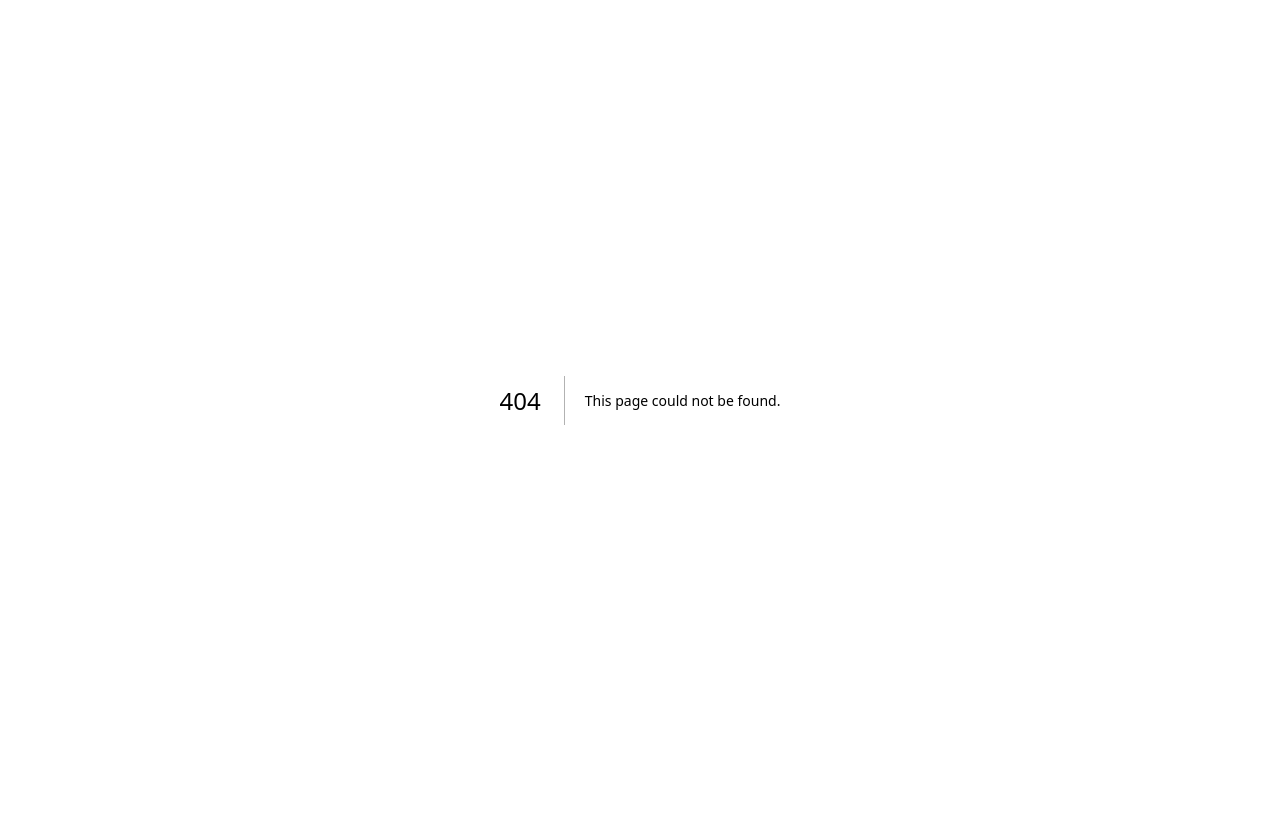
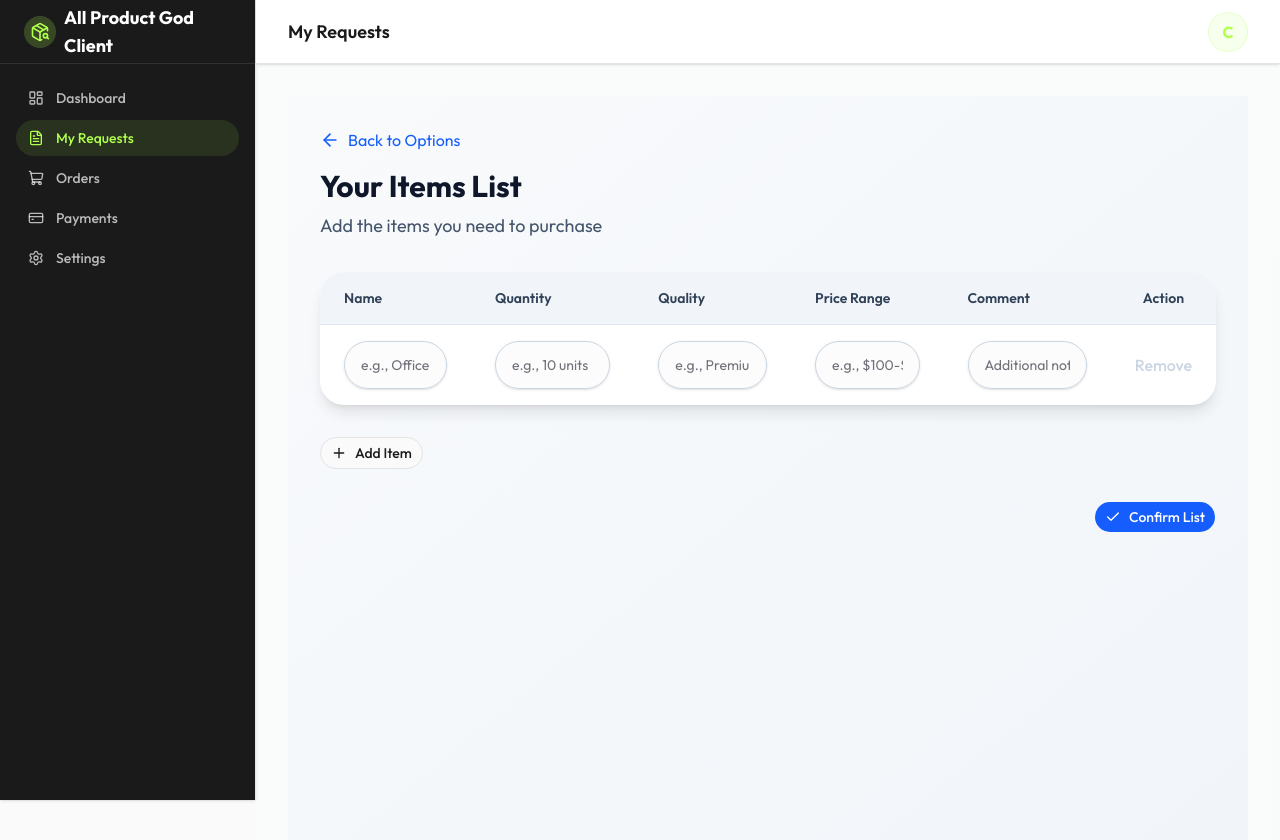
Before and after one commit to prajil22359/kshitiz_techtrio, a Next.js app: page /client/requests/options/table in a window 1280 px wide. Before the commit this address had no page. Shown: the top 840 px of the page. Before the commit the page ends 800 px from the top, so only its background shows below. Built offline with nearby package versions, Linux system fonts and the light colour scheme.

Commit message:
new options page linking done

```diff
--- a/src/app/(portals)/client/requests/new/page.tsx
+++ b/src/app/(portals)/client/requests/new/page.tsx
@@ -55,16 +55,14 @@ export default function NewRequest() {
   return (
     <div className="mx-auto flex h-[calc(100vh-8rem)] max-w-5xl flex-col px-4">
       <div className="shrink-0 border-b border-border pb-6">
+        <Link href="/client/requests/options">
+          <button className="flex items-center gap-2 text-blue-600 hover:text-blue-800 mb-8 transition-colors">
+            <ArrowLeft className="w-5 h-5" />
+            Back to Options
+          </button>
+        </Link>
         <div className="flex items-start justify-between gap-4">
           <div>
-            <Link
-              href="/client/requests"
-              className="mb-4 inline-flex items-center gap-2 rounded-full border border-border bg-white px-3 py-1.5 text-xs font-semibold uppercase tracking-wider text-muted-foreground transition-colors hover:bg-[#F3F3F3] hover:text-[#1A1A1A]"
-            >
-              <ArrowLeft className="h-3.5 w-3.5" />
-              Back
-            </Link>
-
             <h2 className="flex items-center gap-2 text-2xl font-bold text-[#1A1A1A]">
               <Sparkles className="h-6 w-6 text-primary" />
               AI Concierge
--- /dev/null
+++ b/src/app/(portals)/client/requests/options/page.tsx
@@ -0,0 +1,63 @@
+"use client";
+
+import Link from "next/link";
+import { Sparkles, ClipboardList, ArrowLeft } from "lucide-react";
+
+export default function OptionsPage() {
+  return (
+    <div className="min-h-screen bg-gradient-to-br from-slate-50 to-slate-100 p-8">
+      <div className="max-w-6xl mx-auto">
+        {/* Back Button */}
+        <Link href="/client/requests">
+          <button className="flex items-center gap-2 text-blue-600 hover:text-blue-800 mb-8 transition-colors">
+            <ArrowLeft className="w-5 h-5" />
+            Back to Requests
+          </button>
+        </Link>
+
+        {/* Header */}
+        <div className="mb-12">
+          <h1 className="text-4xl font-bold text-slate-900 mb-2">Create New Request</h1>
+          <p className="text-lg text-slate-600">How would you like to proceed?</p>
+        </div>
+
+        {/* Two Options Grid */}
+        <div className="grid grid-cols-1 md:grid-cols-2 gap-8">
+          {/* Option 1: Brain Storm Together */}
+          <Link href="/client/requests/new">
+            <div className="group cursor-pointer h-full">
+              <div className="bg-white rounded-3xl shadow-lg hover:shadow-2xl transition-all duration-300 p-12 h-full flex flex-col items-center justify-center min-h-[400px] hover:scale-105">
+                <div className="mb-6 p-4 bg-blue-100 rounded-full group-hover:bg-blue-200 transition-colors">
+                  <Sparkles className="w-12 h-12 text-blue-600" />
+                </div>
+                <h2 className="text-3xl font-bold text-slate-900 text-center mb-4">
+                  Brain Storm Together
+                </h2>
+                <p className="text-center text-slate-600 text-lg leading-relaxed">
+                  Let our AI help you explore ideas and requirements. Describe what you need and we'll help you build a comprehensive request.
+                </p>
+              </div>
+            </div>
+          </Link>
+
+          {/* Option 2: Already Have Something in Mind */}
+          <Link href="/client/requests/options/table">
+            <div className="group cursor-pointer h-full">
+              <div className="bg-white rounded-3xl shadow-lg hover:shadow-2xl transition-all duration-300 p-12 h-full flex flex-col items-center justify-center min-h-[400px] hover:scale-105">
+                <div className="mb-6 p-4 bg-amber-100 rounded-full group-hover:bg-amber-200 transition-colors">
+                  <ClipboardList className="w-12 h-12 text-amber-600" />
+                </div>
+                <h2 className="text-3xl font-bold text-slate-900 text-center mb-4">
+                  Already Have Something in Mind
+                </h2>
+                <p className="text-center text-slate-600 text-lg leading-relaxed">
+                  Directly add items to your request in a structured format. Perfect if you know exactly what you need.
+                </p>
+              </div>
+            </div>
+          </Link>
+        </div>
+      </div>
+    </div>
+  );
+}
--- /dev/null
+++ b/src/app/(portals)/client/requests/options/table/page.tsx
@@ -0,0 +1,180 @@
+"use client";
+
+import { useState } from "react";
+import Link from "next/link";
+import { Plus, ArrowLeft, Check } from "lucide-react";
+import { Button } from "@/components/ui/button";
+import { Input } from "@/components/ui/input";
+import { Textarea } from "@/components/ui/textarea";
+
+type TableItem = {
+  id: string;
+  name: string;
+  quantity: string;
+  quality: string;
+  priceRange: string;
+  comment: string;
+};
+
+export default function TablePage() {
+  const [items, setItems] = useState<TableItem[]>([
+    {
+      id: "1",
+      name: "",
+      quantity: "",
+      quality: "",
+      priceRange: "",
+      comment: "",
+    },
+  ]);
+
+  const handleAddRow = () => {
+    const newItem: TableItem = {
+      id: Date.now().toString(),
+      name: "",
+      quantity: "",
+      quality: "",
+      priceRange: "",
+      comment: "",
+    };
+    setItems([...items, newItem]);
+  };
+
+  const handleUpdateItem = (id: string, field: keyof TableItem, value: string) => {
+    setItems(
+      items.map((item) =>
+        item.id === id ? { ...item, [field]: value } : item
+      )
+    );
+  };
+
+  const handleDeleteRow = (id: string) => {
+    if (items.length > 1) {
+      setItems(items.filter((item) => item.id !== id));
+    }
+  };
+
+  const handleSubmit = () => {
+    const filledItems = items.filter((item) => item.name.trim());
+    if (filledItems.length === 0) {
+      alert("Please add at least one item");
+      return;
+    }
+    console.log("Submitted items:", filledItems);
+    // TODO: Submit to API
+  };
+
+  return (
+    <div className="min-h-screen bg-gradient-to-br from-slate-50 to-slate-100 p-8">
+      <div className="max-w-7xl mx-auto">
+        {/* Header with Back Button */}
+        <div className="mb-8">
+          <Link href="/client/requests/options">
+            <button className="flex items-center gap-2 text-blue-600 hover:text-blue-800 mb-4 transition-colors">
+              <ArrowLeft className="w-5 h-5" />
+              Back to Options
+            </button>
+          </Link>
+          <h1 className="text-3xl font-bold text-slate-900 mb-2">Your Items List</h1>
+          <p className="text-lg text-slate-600">Add the items you need to purchase</p>
+        </div>
+
+        {/* Table */}
+        <div className="bg-white rounded-lg shadow-lg overflow-hidden mb-8">
+          <div className="overflow-x-auto">
+            <table className="w-full">
+              <thead>
+                <tr className="bg-slate-100 border-b border-slate-200">
+                  <th className="px-6 py-4 text-left text-sm font-semibold text-slate-700">Name</th>
+                  <th className="px-6 py-4 text-left text-sm font-semibold text-slate-700">Quantity</th>
+                  <th className="px-6 py-4 text-left text-sm font-semibold text-slate-700">Quality</th>
+                  <th className="px-6 py-4 text-left text-sm font-semibold text-slate-700">Price Range</th>
+                  <th className="px-6 py-4 text-left text-sm font-semibold text-slate-700">Comment</th>
+                  <th className="px-6 py-4 text-center text-sm font-semibold text-slate-700">Action</th>
+                </tr>
+              </thead>
+              <tbody className="divide-y divide-slate-200">
+                {items.map((item) => (
+                  <tr key={item.id} className="hover:bg-slate-50 transition-colors">
+                    <td className="px-6 py-4">
+                      <Input
+                        value={item.name}
+                        onChange={(e) => handleUpdateItem(item.id, "name", e.target.value)}
+                        placeholder="e.g., Office Chairs"
+                        className="border-slate-300"
+                      />
+                    </td>
+                    <td className="px-6 py-4">
+                      <Input
+                        value={item.quantity}
+                        onChange={(e) => handleUpdateItem(item.id, "quantity", e.target.value)}
+                        placeholder="e.g., 10 units"
+                        className="border-slate-300"
+                      />
+                    </td>
+                    <td className="px-6 py-4">
+                      <Input
+                        value={item.quality}
+                        onChange={(e) => handleUpdateItem(item.id, "quality", e.target.value)}
+                        placeholder="e.g., Premium"
+                        className="border-slate-300"
+                      />
+                    </td>
+                    <td className="px-6 py-4">
+                      <Input
+                        value={item.priceRange}
+                        onChange={(e) => handleUpdateItem(item.id, "priceRange", e.target.value)}
+                        placeholder="e.g., $100-$200"
+                        className="border-slate-300"
+                      />
+                    </td>
+                    <td className="px-6 py-4">
+                      <Input
+                        value={item.comment}
+                        onChange={(e) => handleUpdateItem(item.id, "comment", e.target.value)}
+                        placeholder="Additional notes"
+                        className="border-slate-300"
+                      />
+                    </td>
+                    <td className="px-6 py-4 text-center">
+                      <button
+                        onClick={() => handleDeleteRow(item.id)}
+                        className="text-red-600 hover:text-red-800 font-medium disabled:text-slate-300 transition-colors"
+                        disabled={items.length === 1}
+                      >
+                        Remove
+                      </button>
+                    </td>
+                  </tr>
+                ))}
+              </tbody>
+            </table>
+          </div>
+        </div>
+
+        {/* Add Row Button */}
+        <div className="flex gap-4 mb-8">
+          <Button
+            onClick={handleAddRow}
+            variant="outline"
+            className="gap-2"
+          >
+            <Plus className="w-5 h-5" />
+            Add Item
+          </Button>
+        </div>
+
+        {/* Submit Button */}
+        <div className="flex justify-end">
+          <Button
+            onClick={handleSubmit}
+            className="gap-2 bg-blue-600 hover:bg-blue-700 text-white"
+          >
+            <Check className="w-5 h-5" />
+            Confirm List
+          </Button>
+        </div>
+      </div>
+    </div>
+  );
+}
--- a/src/app/(portals)/client/requests/page.tsx
+++ b/src/app/(portals)/client/requests/page.tsx
@@ -29,7 +29,7 @@ export default function RequestsPage() {
             <Filter className="w-4 h-4" /> Filter
           </Button>
         </div>
-        <Link href="/client/requests/new">
+        <Link href="/client/requests/options">
           <Button size="lg" className="rounded-full shadow-soft h-12 px-8">Start New Request</Button>
         </Link>
       </div>
```
